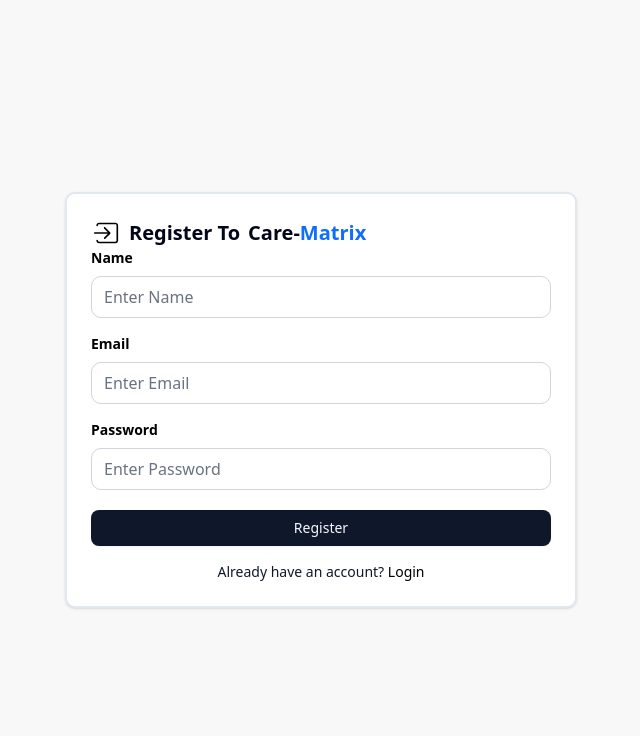
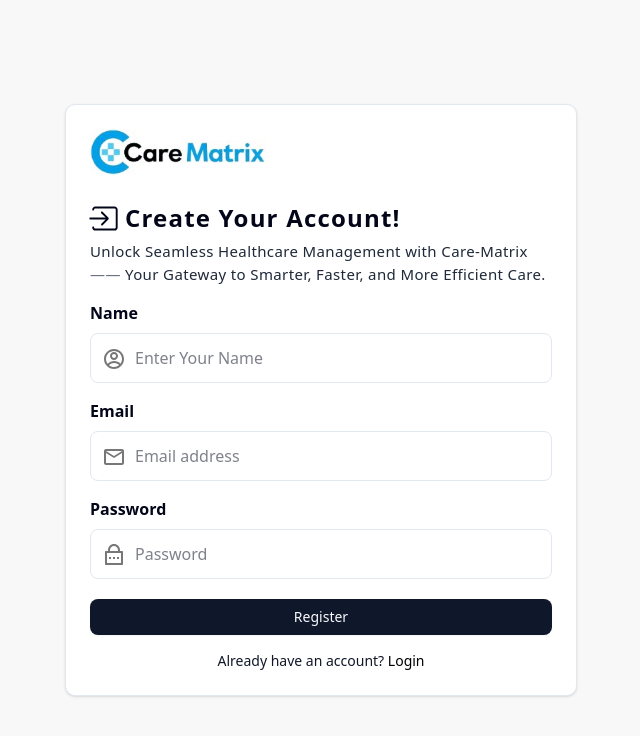
Before and after one commit to ssmahim01/Care-Matrix-With-Dev-Sync, a React (Vite) app: page /register in a window 1280 px wide. Shown: the top 736 px of the page, without its empty margins (319-959 px from the left). Built offline with nearby package versions, Linux system fonts and the light colour scheme.

Commit message:
Added - register page

```diff
--- a/src/authentication/Register.jsx
+++ b/src/authentication/Register.jsx
@@ -1,68 +1,109 @@
+import logo from "@/assets/logo.jpg";
 import { Button } from "@/components/ui/button";
 import { IoIosLogIn } from "react-icons/io";
+import { RiAccountCircleLine, RiLockPasswordLine } from "react-icons/ri";
+import { MdOutlineMail } from "react-icons/md";
 import { Link } from "react-router";
 import { useState } from "react";
+
 const Register = () => {
+  // states for name, email
+  const [name, setName] = useState("");
+  const [email, setEmail] = useState("");
+  // states for photo
+  const [photo, setPhoto] = useState("");
+  // states for password
+  const [password, setPassword] = useState("");
+  // states for loading & error
   const [loading, setLoading] = useState(false);
+  const [isError, setIsError] = useState("");
+
   return (
-    <div className="w-full h-screen flex items-center justify-center bg-base-200 fixed top-0 left-0 z-50">
-      <div className="min-w-lg mx-auto p-6 bg-white border-2 shadow rounded-lg">
-        <h2 className="text-xl font-bold flex items-center gap-2">
-          <IoIosLogIn size={30} color="#000" />
-          Register To{" "}
-          <span>
-            Care-<span className="text-[#0e6efd]">Matrix</span>
-          </span>{" "}
-        </h2>
+    <div className="w-full min-h-screen flex items-center justify-center bg-base-200 fixed top-0 left-0 z-50 px-4">
+      <div className="max-w-md md:max-w-lg mx-auto p-6 bg-white border border-border shadow rounded-lg">
+        {/* Header & Logo */}
+        <div>
+          <div>
+            <img src={logo} alt="Care-Matrix logo" className="w-44" />
+          </div>
+          <div className="mt-6">
+            <h1 className="text-2xl -ml-[4px] font-bold tracking-wider flex items-center gap-1">
+              <IoIosLogIn className="mt-[2px]" size={35} /> Create Your Account!
+            </h1>
+            <p className="text-[15px] tracking-wide mt-1 text-gray-800">
+              Unlock Seamless Healthcare Management with Care-Matrix{" "}
+              <span className="text-gray-500">——</span> Your Gateway to Smarter,
+              Faster, and More Efficient Care.
+            </p>
+          </div>
+        </div>
+        {/* Register Form */}
         <form
           // action={handleSubmit}
-          className="flex flex-col gap-4"
+          className="flex flex-col gap-4 mt-4"
         >
           {/* Name input */}
-          <div className="flex flex-col gap-2">
-            <label htmlFor="name" className="font-semibold text-black text-sm">
+          <div>
+            {/* Label */}
+            <label htmlFor="name" className="text-[16px] text-text font-[600]">
               Name
             </label>
+            {/* Input with icon */}
+            <div className="w-full mt-2 relative">
+              <RiAccountCircleLine className="absolute top-3.5 left-3 text-[1.5rem] text-[#777777]" />
               <input
-              id="name"
-              name="name"
                 type="text"
-              required
-              placeholder="Enter Name"
-              className="border rounded-lg border-gray-300 outline-none py-2 px-3 placeholder-gray-500 text-gray-500 focus:ring-1 focus:ring-[#848484]"
+                name="text"
+                id="text"
+                placeholder="Enter Your Name"
+                className="peer border-border border rounded-md outline-none pl-11 pr-5 py-3 w-full focus:ring ring-gray-300 transition-colors duration-300"
               />
             </div>
+          </div>
+
+          {/* Photo File */}
+
           {/* Email input */}
-          <div className="flex flex-col gap-2">
-            <label htmlFor="email" className="font-semibold text-black text-sm">
+          <div>
+            {/* Label */}
+            <label htmlFor="email" className="text-[16px] text-text font-[600]">
               Email
             </label>
+            {/* Input with icon */}
+            <div className="w-full mt-2 relative">
+              <MdOutlineMail className=" absolute top-3.5 left-3 text-[1.5rem] text-[#777777]" />
               <input
+                type="email"
+                name="email"
                 id="email"
-              name="email"
-              type="email"
-              required
-              placeholder="Enter Email"
-              className="border rounded-lg border-gray-300 outline-none py-2 px-3 placeholder-gray-500 text-gray-500 focus:ring-1 focus:ring-[#848484]"
+                placeholder="Email address"
+                className="peer border-border border rounded-md outline-none pl-11 pr-5 py-3 w-full focus:ring ring-gray-300 transition-colors duration-300"
               />
             </div>
+          </div>
+
           {/* Password input */}
-          <div className="flex flex-col gap-2">
+          <div>
+            {/* Label */}
             <label
               htmlFor="password"
-              className="font-semibold text-black text-sm"
+              className="text-[16px] text-text font-[600]"
             >
               Password
             </label>
+            {/* Input with icon */}
+            <div className="w-full mt-2 relative">
+              <RiLockPasswordLine className=" absolute top-3.5 left-3 text-[1.5rem] text-[#777777]" />
               <input
+                type="password"
+                name="password"
                 id="password"
-              name="password"
-              type="password"
-              required
-              placeholder="Enter Password"
-              className="border rounded-lg border-gray-300 outline-none py-2 px-3 placeholder-gray-500 text-gray-500 focus:ring-1 focus:ring-[#848484]"
+                placeholder="Password"
+                className="peer border-border border rounded-md outline-none pl-11 pr-5 py-3 w-full focus:ring ring-gray-300 transition-colors duration-300"
               />
             </div>
+          </div>
+
           {/* Register Button */}
           <Button disabled={loading} type="submit" className="mt-1">
             {loading ? "Registering..." : "Register"}
```
Lines whose indentation alone changed are shown as unchanged.
